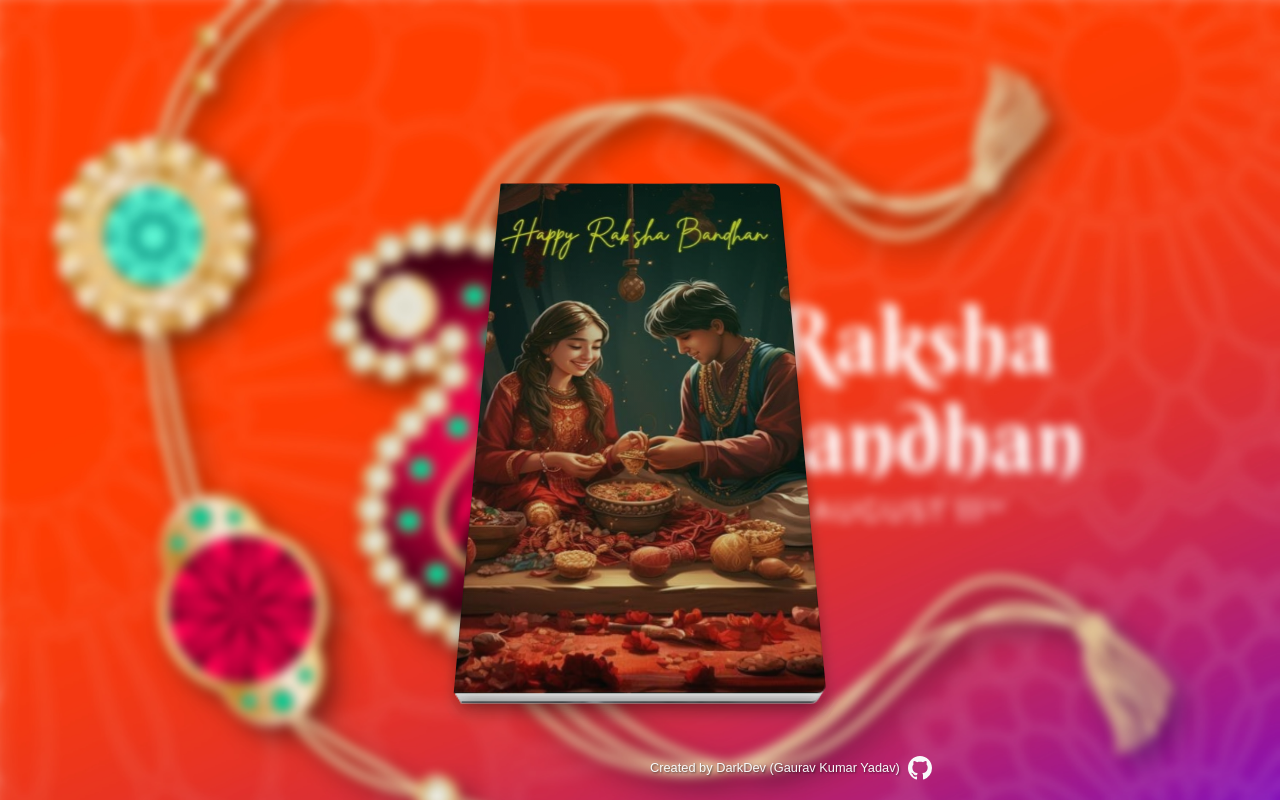
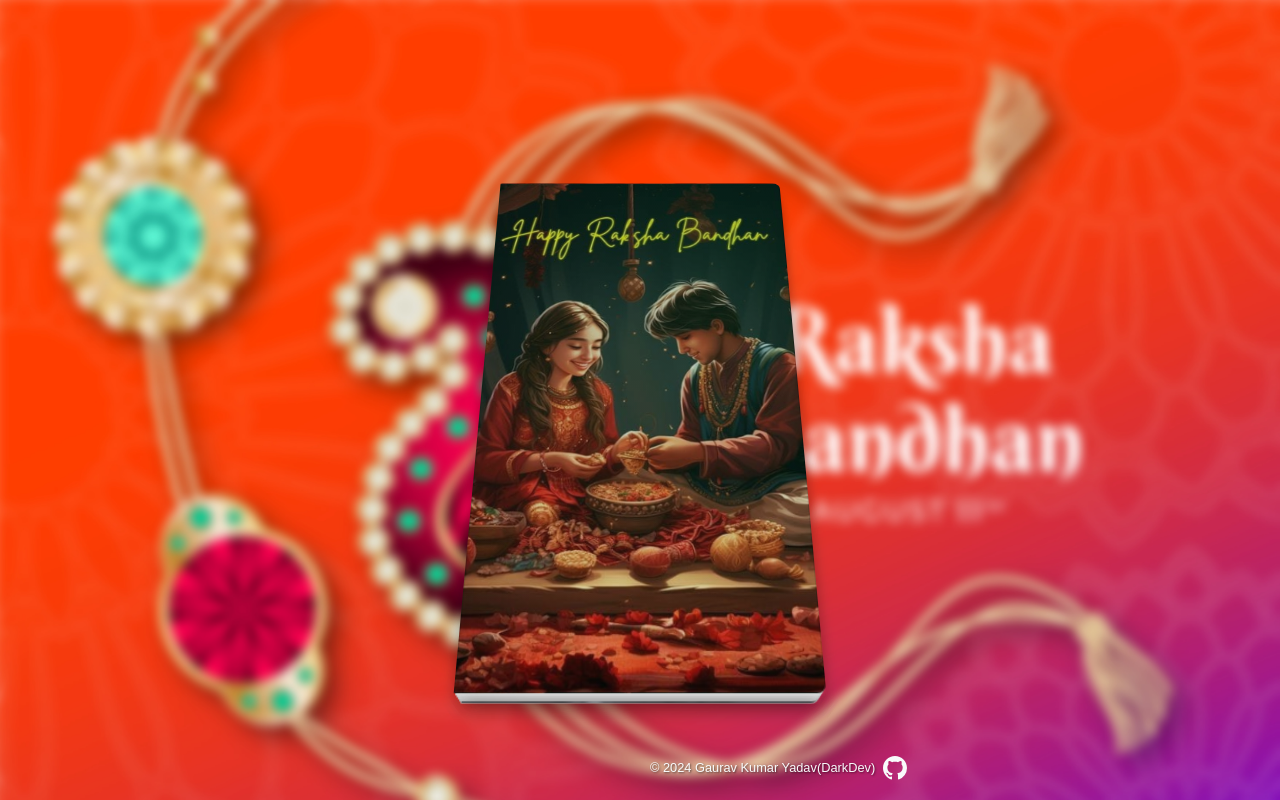
Before and after one commit to gauravyad12/DarkDev-Rakshabandhan-Project, a plain HTML site: page index.html in a window 1280 px wide. Drawn offline with Linux system fonts and the light colour scheme; grey boxes are pictures that could not be loaded.

Commit message:
Update index.html

```diff
--- a/index.html
+++ b/index.html
@@ -106,7 +106,7 @@
 
   <footer>
     <p>
-      Created by DarkDev (Gaurav Kumar Yadav)
+       © 2024 Gaurav Kumar Yadav(DarkDev)
       <a href="https://github.com/gauravyad12" target="_blank" rel="noopener noreferrer" class="github-link">
         <svg height="24" width="24" viewBox="0 0 16 16" version="1.1" aria-hidden="true">
           <path fill-rule="evenodd" d="M8 0C3.58 0 0 3.58 0 8c0 3.54 2.29 6.53 5.47 7.59.4.07.55-.17.55-.38 0-.19-.01-.82-.01-1.49-2.01.37-2.53-.49-2.69-.94-.09-.23-.48-.94-.82-1.13-.28-.15-.68-.52-.01-.53.63-.01 1.08.58 1.23.82.72 1.21 1.87.87 2.33.66.07-.52.28-.87.51-1.07-1.78-.2-3.64-.89-3.64-3.95 0-.87.31-1.59.82-2.15-.08-.2-.36-1.02.08-2.12 0 0 .67-.21 2.2.82.64-.18 1.32-.27 2-.27.68 0 1.36.09 2 .27 1.53-1.04 2.2-.82 2.2-.82.44 1.1.16 1.92.08 2.12.51.56.82 1.27.82 2.15 0 3.07-1.87 3.75-3.65 3.95.29.25.54.73.54 1.48 0 1.07-.01 1.93-.01 2.2 0 .21.15.46.55.38A8.013 8.013 0 0016 8c0-4.42-3.58-8-8-8z"></path>
```
